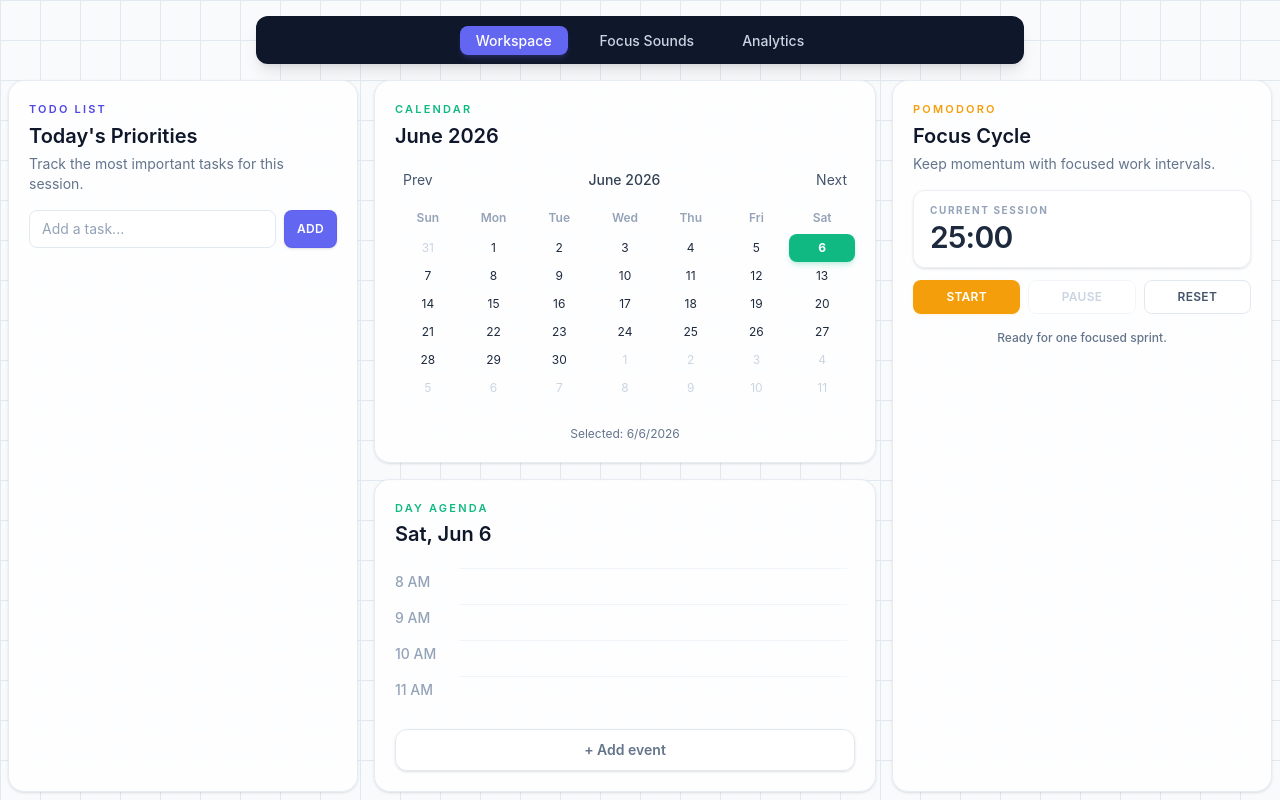
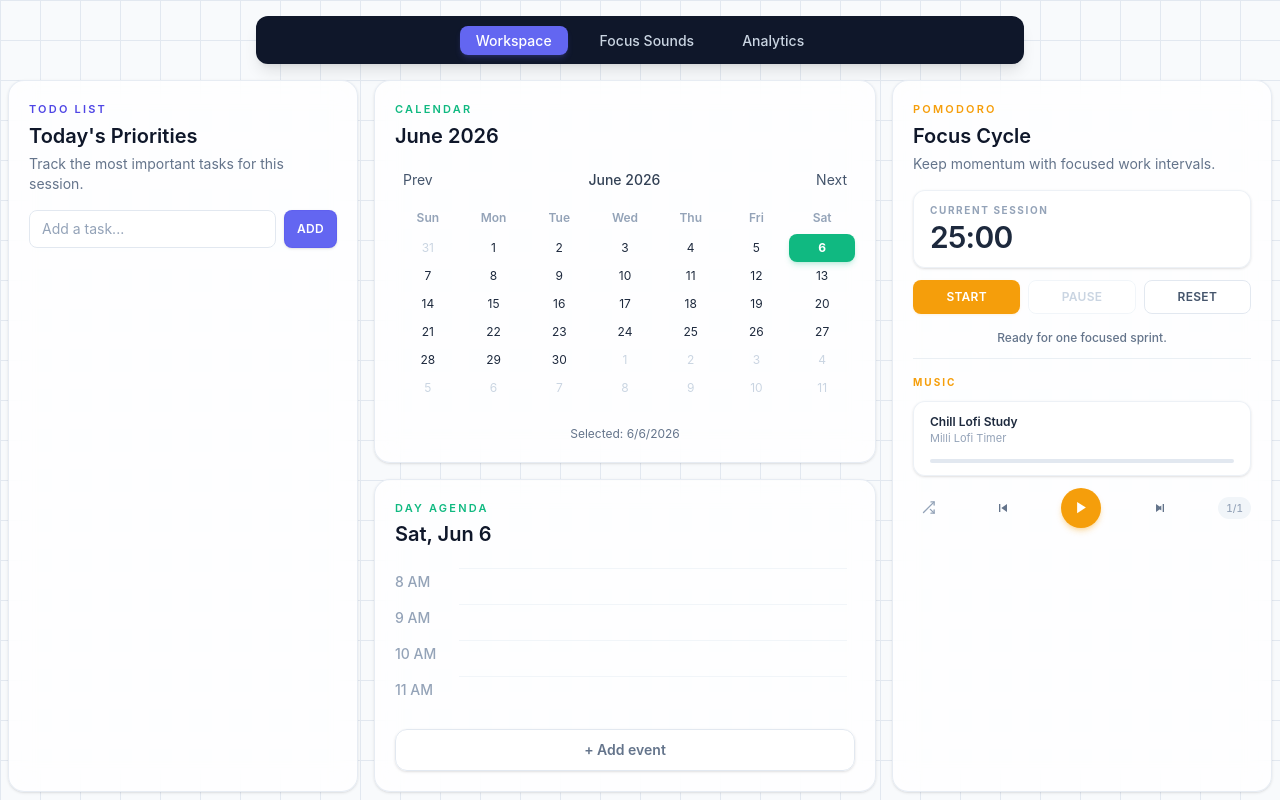
Before and after one commit to Mich1ko/FreshRoutine-v1, a React (Vite) app in the folder FreshRoutinev1/: page / in a window 1280 px wide. Built offline with nearby package versions, Linux system fonts and the light colour scheme.

Commit message:
Added: UI for MusicPlayer

```diff
--- a/FreshRoutinev1/src/components/MusicPlayer.jsx
+++ b/FreshRoutinev1/src/components/MusicPlayer.jsx
@@ -76,7 +76,115 @@ function MusicPlayer({ isPlaying, setIsPlaying }) {
         }
     }
 
-    return null;
+    return (
+        <div className="mt-auto">
+            {/* Divider */}
+            <div className="border-t border-slate-200/70 mb-4" />
+
+            {/* Section label */}
+            <p className="text-[10px] font-bold uppercase tracking-[0.2em] text-amber-500 mb-3">
+                Music
+            </p>
+
+            {/* Track info */}
+            <div className="rounded-xl bg-white/60 border border-slate-200/60 px-4 py-3 shadow-sm mb-3">
+                <p className="text-xs font-semibold text-slate-800 truncate leading-tight">
+                    {track.title}
+                </p>
+                <p className="text-[11px] text-slate-400 mt-0.5 truncate">
+                    {track.artist}
+                </p>
+
+                {/* Fake progress bar — decorative for now */}
+                <div className="mt-3 h-1 rounded-full bg-slate-200 overflow-hidden">
+                    <div
+                        className={`h-full rounded-full bg-amber-400 transition-all duration-1000 ${isPlaying ? 'w-2/5' : 'w-0'
+                            }`}
+                    />
+                </div>
+            </div>
+
+            {/* Controls row */}
+            <div className="flex items-center justify-between gap-1">
+
+                {/* Shuffle toggle */}
+                <button
+                    type="button"
+                    title="Shuffle"
+                    onClick={() => {
+                        const next = !isShuffle
+                        setIsShuffle(next)
+                        if (next) {
+                            setShuffleOrder(buildShuffleOrder(playlist.length))
+                            setShufflePos(0)
+                        }
+                    }}
+                    className={`rounded-lg p-2 transition-all duration-150 ${isShuffle
+                            ? 'text-amber-500 bg-amber-50 shadow-sm'
+                            : 'text-slate-400 hover:text-slate-600 hover:bg-slate-100'
+                        }`}
+                >
+                    {/* Shuffle icon */}
+                    <svg xmlns="http://www.w3.org/2000/svg" width="15" height="15" viewBox="0 0 24 24" fill="none" stroke="currentColor" strokeWidth="2.2" strokeLinecap="round" strokeLinejoin="round">
+                        <polyline points="16 3 21 3 21 8" />
+                        <line x1="4" y1="20" x2="21" y2="3" />
+                        <polyline points="21 16 21 21 16 21" />
+                        <line x1="15" y1="15" x2="21" y2="21" />
+                    </svg>
+                </button>
+
+                {/* Previous */}
+                <button
+                    type="button"
+                    title="Previous"
+                    onClick={handlePrev}
+                    className="rounded-lg p-2 text-slate-500 hover:text-slate-800 hover:bg-slate-100 transition-all duration-150"
+                >
+                    <svg xmlns="http://www.w3.org/2000/svg" width="16" height="16" viewBox="0 0 24 24" fill="currentColor">
+                        <path d="M6 6h2v12H6zm3.5 6 8.5 6V6z" />
+                    </svg>
+                </button>
+
+                {/* Play / Pause — primary button */}
+                <button
+                    type="button"
+                    onClick={() => setIsPlaying(prev => !prev)}
+                    className="flex items-center justify-center w-10 h-10 rounded-full bg-amber-500 text-white shadow-md shadow-amber-500/30 hover:bg-amber-600 hover:shadow-amber-500/40 active:scale-95 transition-all duration-150"
+                >
+                    {isPlaying ? (
+                        /* Pause icon */
+                        <svg xmlns="http://www.w3.org/2000/svg" width="15" height="15" viewBox="0 0 24 24" fill="currentColor">
+                            <rect x="6" y="4" width="4" height="16" rx="1" />
+                            <rect x="14" y="4" width="4" height="16" rx="1" />
+                        </svg>
+                    ) : (
+                        /* Play icon */
+                        <svg xmlns="http://www.w3.org/2000/svg" width="15" height="15" viewBox="0 0 24 24" fill="currentColor">
+                            <polygon points="5 3 19 12 5 21 5 3" />
+                        </svg>
+                    )}
+                </button>
+
+                {/* Next */}
+                <button
+                    type="button"
+                    title="Next"
+                    onClick={handleNext}
+                    className="rounded-lg p-2 text-slate-500 hover:text-slate-800 hover:bg-slate-100 transition-all duration-150"
+                >
+                    <svg xmlns="http://www.w3.org/2000/svg" width="16" height="16" viewBox="0 0 24 24" fill="currentColor">
+                        <path d="M6 18l8.5-6L6 6v12zm2.5-6 5.5 3.9V8.1L8.5 12zM16 6h2v12h-2z" />
+                    </svg>
+                </button>
+
+                {/* Track count pill */}
+                <span className="text-[10px] font-medium text-slate-400 bg-slate-100 rounded-full px-2 py-1 tabular-nums">
+                    {trackIndex + 1}/{playlist.length}
+                </span>
+
+            </div>
+        </div>
+    );
 }
 
 export default MusicPlayer
```
